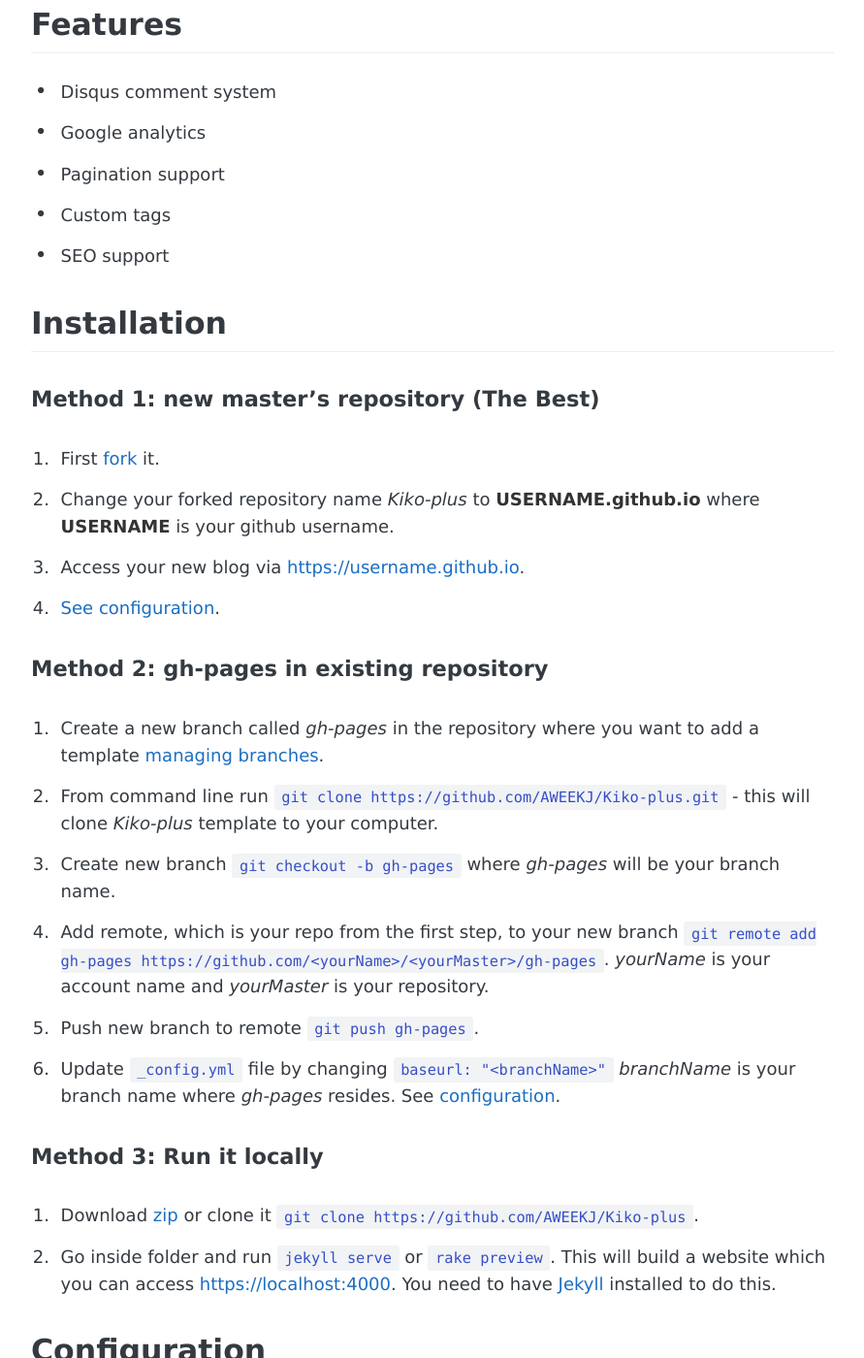
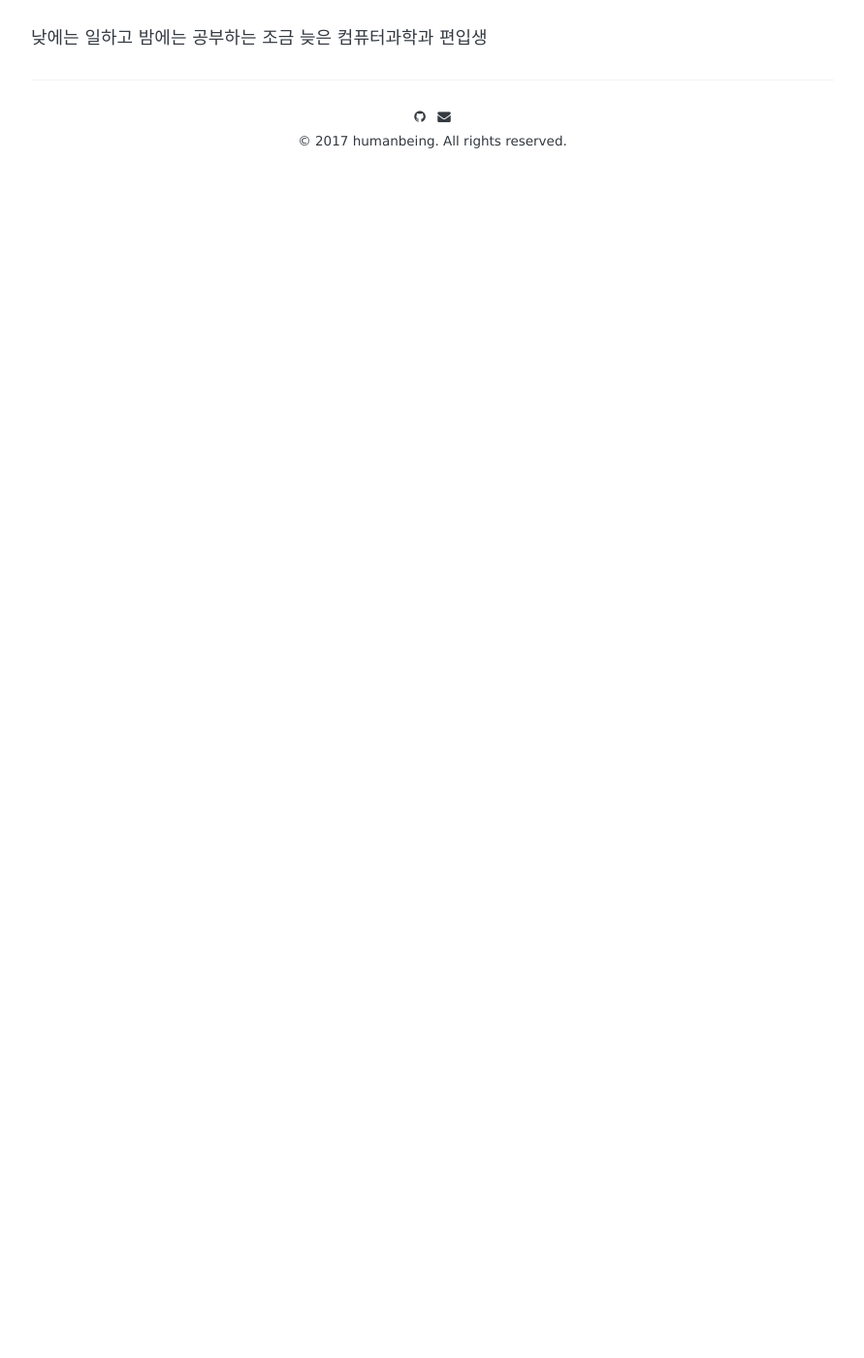
Before and after one commit to originalhumanbeing/originalhumanbeing.github.io, a Jekyll site: the page built from about.md, in a window 1280 px wide and 1400 px high, scrolled down 270 px. Shown: the whole window at 97% size, without its empty margins (194-1085 px from the left). Built offline with Jekyll 4.4.1, drawn with Linux system fonts in a browser that asks for light colours; some web fonts are replaced; after the commit the page ends 900 px from its top, so only the background shows below that; some of the changed text lies outside the part shown.

Commit message:
added google analytics

````diff
--- a/_config.yml
+++ b/_config.yml
@@ -28,7 +28,7 @@
 
 # Google-analytics
 google-analytics:
-  id:               ""
+  id:               "UA-38219236-2"
 
 # Disqus
 disqus:
--- a/_includes/google-analytics.html
+++ b/_includes/google-analytics.html
@@ -6,7 +6,7 @@
   m=s.getElementsByTagName(o)[0];a.async=1;a.src=g;m.parentNode.insertBefore(a,m)
 })(window,document,'script','https://www.google-analytics.com/analytics.js','ga');
 
-ga('create', '{{ site.google-analytics.id }}', 'auto');
+ga('create', 'UA-38219236-2', 'auto');
 ga('send', 'pageview');
 
 </script>
--- a/about.md
+++ b/about.md
@@ -3,129 +3,8 @@
 permalink: /about/
 ---
 
-You can see live demo [here](https://aweekj.github.io/Kiko-plus). This theme is inspired by [Kiko](http://github.com/gfjaru/Kiko) theme.
+## 저는
 
-## Features
-
-- Disqus comment system
-- Google analytics
-- Pagination support
-- Custom tags
-- SEO support
-
-
-## Installation
-
-#### Method 1: new master's repository (The Best)
-
-1. First [fork](https://github.com/AWEEKJ/Kiko-plus/fork) it.
-2. Change your forked repository name _Kiko-plus_ to __USERNAME.github.io__ where __USERNAME__ is your github username.
-3. Access your new blog via [https://username.github.io](https://username.github.io).
-4. [See configuration](#configuration).
-
-#### Method 2: gh-pages in existing repository
-
-1. Create a new branch called _gh-pages_ in the repository where you want to add a template [managing branches](https://help.github.com/articles/creating-and-deleting-branches-within-your-repository/).
-2. From command line run `git clone https://github.com/AWEEKJ/Kiko-plus.git` - this will clone _Kiko-plus_ template to your computer.
-3. Create new branch `git checkout -b gh-pages` where _gh-pages_ will be your branch name.
-4. Add remote, which is your repo from the first step, to your new branch `git remote add gh-pages https://github.com/<yourName>/<yourMaster>/gh-pages`. _yourName_ is your account name and _yourMaster_ is your repository.
-5. Push new branch to remote `git push gh-pages`.
-6. Update `_config.yml` file by changing `baseurl: "<branchName>"` _branchName_ is your branch name where _gh-pages_ resides. See [configuration](#configuration).
-
-#### Method 3: Run it locally
-
-1. Download [zip](https://github.com/AWEEKJ/Kiko-plus/archive/master.zip) or clone it `git clone https://github.com/AWEEKJ/Kiko-plus`.
-2. Go inside folder and run `jekyll serve` or `rake preview`. This will build a website which you can access [https://localhost:4000](https://localhost:4000). You need to have [Jekyll](https://jekyllrb.com/docs/installation/) installed to do this.
-
-
-## Configuration
-
-All configuration is done via `_config.yml` file which you will find in your main repo folder. Change this `<something>` to yours.
-
-### Basic
-
-- Config your blog name.
-
-```yml
-name: <blog-name>
-```
-
-- These configuration in `author:` is for links to icons in footer. If you want to add more link icons, modify `_includes/footer.html` file.
-
-```yml
-author:
-  facebook:         your-id
-  twitter:          your-id
-  github:           your-id
-  linkedin:         your-id
-  medium:           your-id
-  tumblr:           your-id
-  email:            your-id@your-email.com
-```
-
-- Change copyright year and name in footer.
-
-```yml
-copyright:
-  year:             2017
-  name:             Kiko
-```
-
-### Google analytics
-
-- Change this to your Google Analytic ID.
-
-```yml
-google-analytics:
-  id:               "your-id"
-```
-
-### Disqus
-
-- Change this to your Disqus short name.
-
-```yml
-disqus:
-  id:               "your-id"
-```
-
-### URL
-
-- Config your domain.
-
-```yml
-url: "https://<your-name>.github.io"
-```
-
-- **NOTE** When if running locally, change url to
-
-```yml
-url: "https://localhost:4000"
-```
-
-- Change this to your branch name where _gh-pages_ resides.
-- **NOTE** apply only if you used __Method 2__ for installation.
-
-```yml
-baseurl: "/<branch-name>"
-```
-
-## Rakefile Usage
-
-```bash
-# Create new post
-$ rake post title="A Title" [date="2015-08-16"] [tags="[tag1, tag2]"]
-
-# Create new draft post
-$ rake draft title="A Title" [date="2015-08-16"] [tags="[tag1, tag2]"]
-
-# Install Jekyll Plugins. Do before running in local.
-$ rake geminstall
-
-# Run in Local
-$ rake preview
-```
-
-## License
-
-This theme is released under MIT License.
+낮에는 일하고
+밤에는 공부하는
+조금 늦은 컴퓨터과학과 편입생
````
